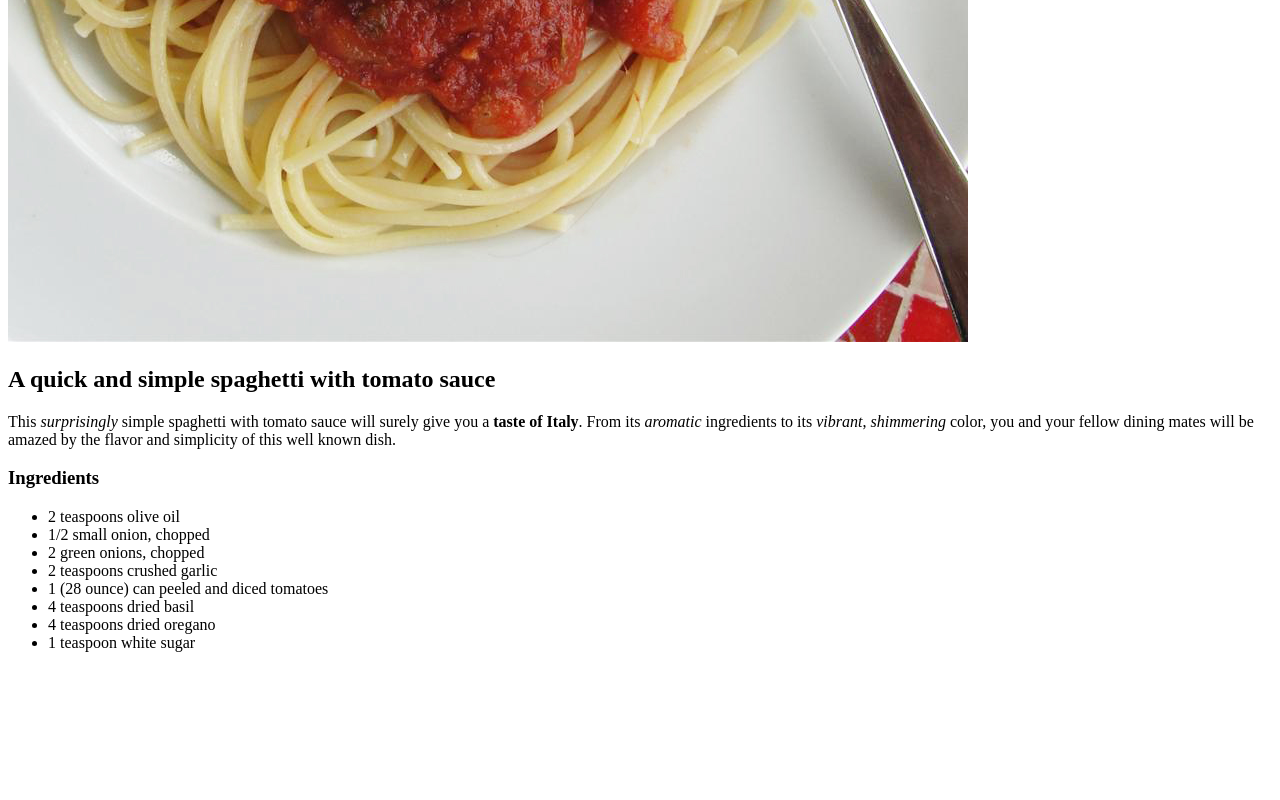
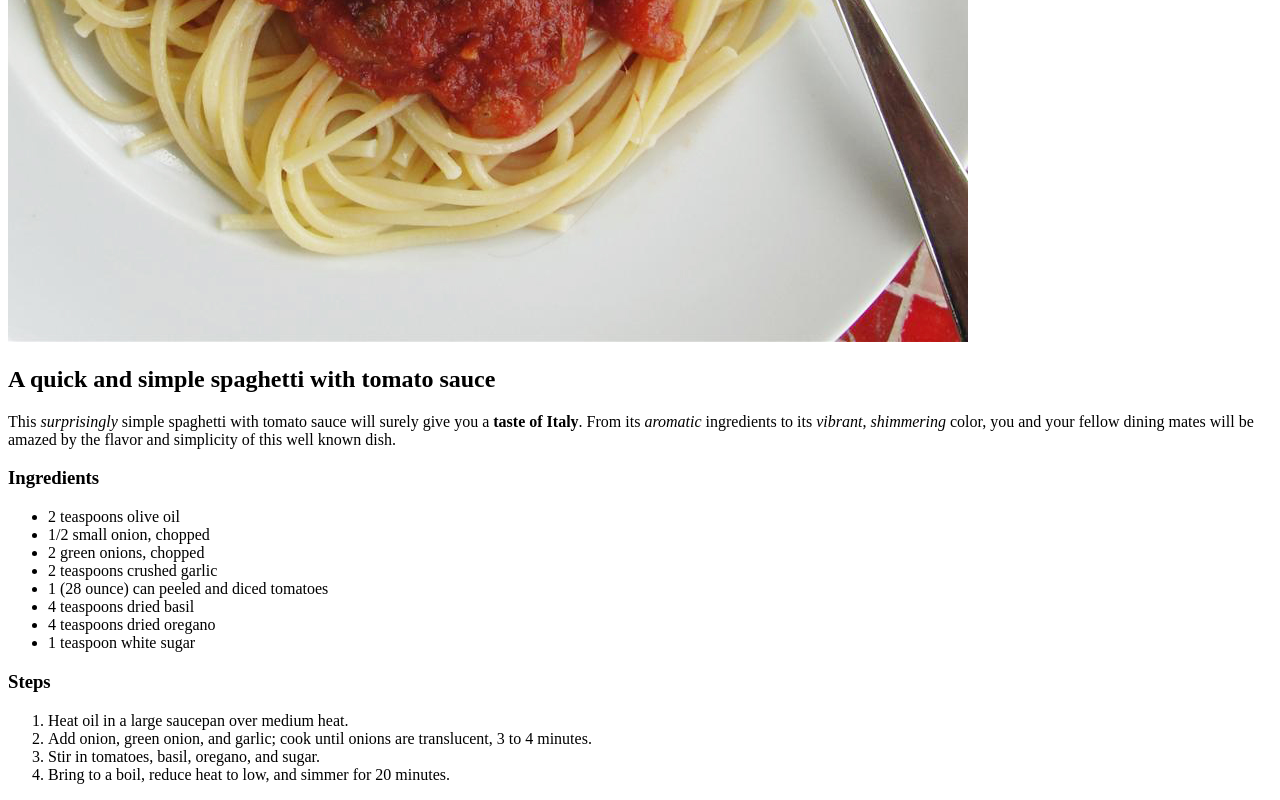
Before and after one commit to aaron-su98/odin-recipes, a plain HTML site: page recipes/spaghetti.html in a window 1280 px wide. Shown: the part 698-1498 px from the top of the page. Before the commit the page ends 1366 px from the top, so only its background shows below. Drawn offline with Linux system fonts and the light colour scheme.

Commit message:
Add ordered steps list

```diff
--- a/recipes/spaghetti.html
+++ b/recipes/spaghetti.html
@@ -33,5 +33,16 @@
         <li>4 teaspoons dried oregano</li>
         <li>1 teaspoon white sugar</li>
     </ul>
+
+
+    <h3>Steps</h3>
+
+    <ol>
+        <li>Heat oil in a large saucepan over medium heat.</li>
+        <li>Add onion, green onion, and garlic; cook until onions are translucent,
+            3 to 4 minutes.</li>
+        <li>Stir in tomatoes, basil, oregano, and sugar.</li>
+        <li>Bring to a boil, reduce heat to low, and simmer for 20 minutes.</li>
+    </ol>
 </body>
 </html>
```
